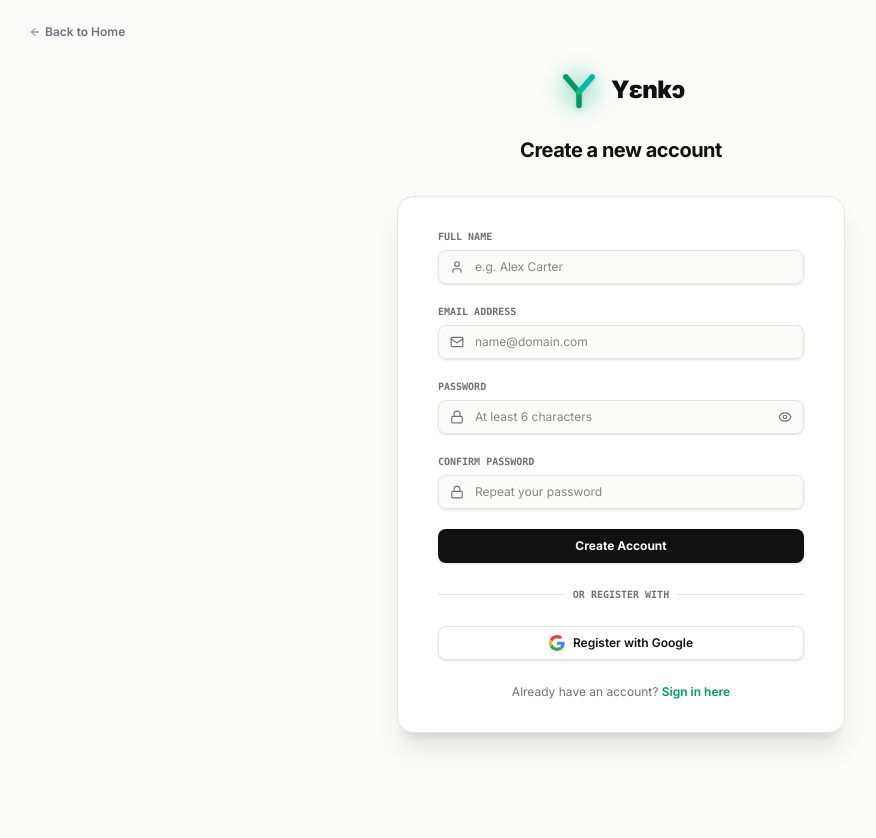
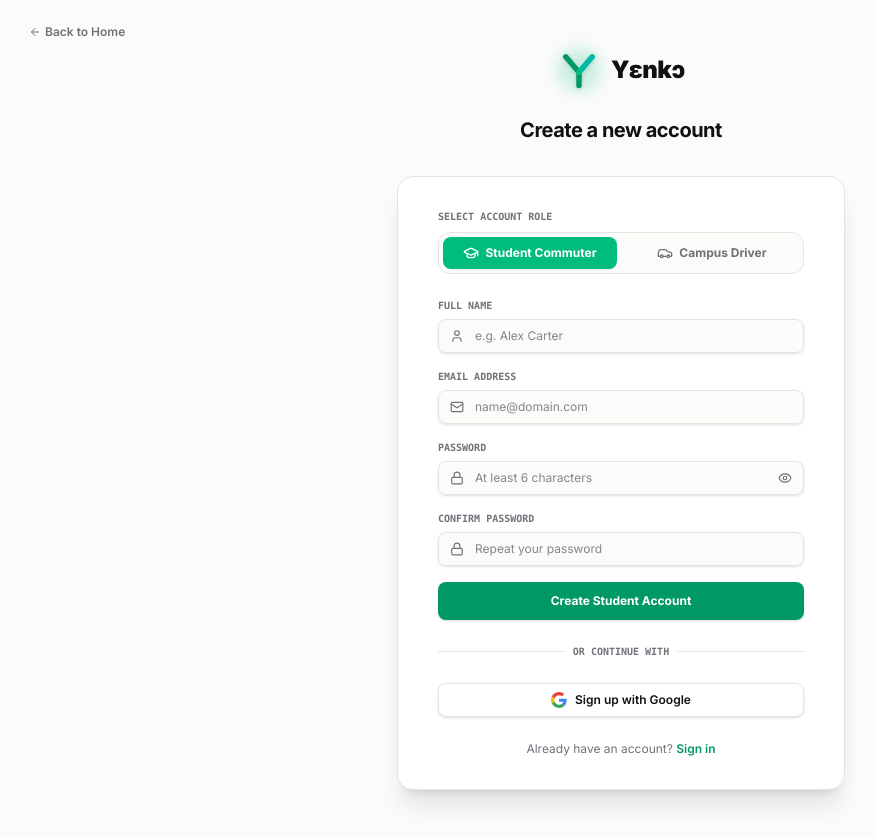
Before and after one commit to bernardblay12-hub/Yenko, a Next.js app: page /signup in a window 1280 px wide. Shown: the whole page, without its empty margins (19-895 px from the left). Before the commit the page ends 800 px from the top, so only its background shows below. Built offline with nearby package versions, Linux system fonts and the light colour scheme; no server answers.

Commit message:
feat: add dedicated driver registration & login role selection tabs with vehicle clearance setup

```diff
--- a/src/app/login/page.tsx
+++ b/src/app/login/page.tsx
@@ -5,12 +5,13 @@
 import { useState, useEffect } from "react";
 import { supabase } from "@/lib/supabase";
 import { toast } from "sonner";
-import { Mail, Lock, ArrowLeft, Loader2, Eye, EyeOff } from "lucide-react";
+import { Mail, Lock, ArrowLeft, Loader2, Eye, EyeOff, Car, GraduationCap } from "lucide-react";
 import { GoogleLogo } from "@/components/BrandIcons";
 import Logo from "@/components/Logo";
 
 export default function LoginPage() {
   const router = useRouter();
+  const [loginRole, setLoginRole] = useState<"student" | "driver">("student");
   const [email, setEmail] = useState("");
   const [password, setPassword] = useState("");
   const [isLoading, setIsLoading] = useState(false);
@@ -44,7 +45,18 @@
       if (error) {
         toast.error(error.message);
       } else if (data.session) {
-        toast.success("Welcome back, bro!");
+        // Update local session role cache if logged in as driver
+        if (typeof window !== "undefined") {
+          const existingProfile = localStorage.getItem("yenko_profile");
+          const parsed = existingProfile ? JSON.parse(existingProfile) : {};
+          localStorage.setItem("yenko_profile", JSON.stringify({
+            ...parsed,
+            role: loginRole,
+            is_verified_driver: loginRole === "driver" ? true : parsed.is_verified_driver,
+          }));
+        }
+
+        toast.success(`Welcome back, bro! Signed in as ${loginRole === "driver" ? "Campus Driver" : "Student Commuter"}.`);
         router.push("/workspace");
       }
     } catch (err: any) {
@@ -107,6 +119,41 @@
 
       <div className="mt-8 sm:mx-auto sm:w-full sm:max-w-md px-4 sm:px-0">
         <div className="bg-surface border border-border-mute py-8 px-6 sm:px-10 rounded-2xl shadow-xl backdrop-blur-md">
+
+          {/* Role Login Selector */}
+          <div className="mb-6">
+            <label className="block text-[10px] font-mono font-bold text-text-muted uppercase mb-2">
+              Sign In As
+            </label>
+            <div className="grid grid-cols-2 gap-2 p-1 rounded-xl bg-background border border-border-mute">
+              <button
+                type="button"
+                onClick={() => setLoginRole("student")}
+                className={`py-2 px-3 rounded-lg text-xs font-bold transition-all cursor-pointer flex items-center justify-center gap-1.5 ${
+                  loginRole === "student"
+                    ? "bg-emerald-500 text-white shadow-xs"
+                    : "text-text-muted hover:text-foreground"
+                }`}
+              >
+                <GraduationCap className="h-4 w-4" />
+                Student Commuter
+              </button>
+
+              <button
+                type="button"
+                onClick={() => setLoginRole("driver")}
+                className={`py-2 px-3 rounded-lg text-xs font-bold transition-all cursor-pointer flex items-center justify-center gap-1.5 ${
+                  loginRole === "driver"
+                    ? "bg-amber-500 text-white shadow-xs"
+                    : "text-text-muted hover:text-foreground"
+                }`}
+              >
+                <Car className="h-4 w-4" />
+                Campus Driver
+              </button>
+            </div>
+          </div>
+
           <form className="space-y-5" onSubmit={handleLogin}>
             {/* Email Input */}
             <div>
@@ -174,12 +221,16 @@
               <button
                 type="submit"
                 disabled={isLoading}
-                className="w-full flex justify-center py-2 px-4 border border-transparent rounded-lg shadow-sm text-xs font-bold text-background bg-foreground hover:bg-zinc-800 dark:bg-zinc-50 dark:text-black dark:hover:bg-zinc-200 transition-all focus:outline-none disabled:opacity-50 disabled:cursor-not-allowed cursor-pointer"
+                className={`w-full flex justify-center py-2.5 px-4 border border-transparent rounded-lg shadow-sm text-xs font-bold text-white transition-all focus:outline-none disabled:opacity-50 cursor-pointer ${
+                  loginRole === "driver"
+                    ? "bg-amber-600 hover:bg-amber-700"
+                    : "bg-emerald-600 hover:bg-emerald-700"
+                }`}
               >
                 {isLoading ? (
                   <Loader2 className="h-3.5 w-3.5 animate-spin" />
                 ) : (
-                  "Sign In"
+                  loginRole === "driver" ? "Sign In as Driver" : "Sign In as Student"
                 )}
               </button>
             </div>
--- a/src/app/signup/page.tsx
+++ b/src/app/signup/page.tsx
@@ -5,16 +5,19 @@
 import { useState, useEffect } from "react";
 import { supabase } from "@/lib/supabase";
 import { toast } from "sonner";
-import { Mail, Lock, User, ArrowLeft, Loader2, Eye, EyeOff } from "lucide-react";
+import { Mail, Lock, User, ArrowLeft, Loader2, Eye, EyeOff, Car, GraduationCap, ShieldCheck } from "lucide-react";
 import { GoogleLogo } from "@/components/BrandIcons";
 import Logo from "@/components/Logo";
 
 export default function SignUpPage() {
   const router = useRouter();
+  const [accountRole, setAccountRole] = useState<"student" | "driver">("student");
   const [fullName, setFullName] = useState("");
   const [email, setEmail] = useState("");
   const [password, setPassword] = useState("");
   const [confirmPassword, setConfirmPassword] = useState("");
+  const [vehicleType, setVehicleType] = useState<string>("Taxi / Car");
+  const [driverIdNumber, setDriverIdNumber] = useState("");
   const [isLoading, setIsLoading] = useState(false);
   const [isGoogleLoading, setIsGoogleLoading] = useState(false);
   const [showPassword, setShowPassword] = useState(false);
@@ -49,13 +52,19 @@
 
     setIsLoading(true);
     try {
+      const profileData = {
+        full_name: fullName,
+        role: accountRole,
+        vehicle_type: accountRole === "driver" ? vehicleType : null,
+        is_verified_driver: accountRole === "driver",
+        student_id_number: driverIdNumber || "70012345",
+      };
+
       const { data, error } = await supabase.auth.signUp({
         email,
         password,
         options: {
-          data: {
-            full_name: fullName,
-          },
+          data: profileData,
           emailRedirectTo: typeof window !== "undefined" ? window.location.origin + "/login" : "",
         },
       });
@@ -63,10 +72,17 @@
       if (error) {
         toast.error(error.message);
       } else {
-        // If auto-confirm is enabled in Supabase local, they might be logged in directly.
-        // If verification email is required, let them know.
+        // Update local session profile cache
+        if (typeof window !== "undefined") {
+          localStorage.setItem("yenko_profile", JSON.stringify({
+            id: data.user?.id || "mock-user-id",
+            ...profileData,
+            email,
+          }));
+        }
+
         if (data.session) {
-          toast.success("Account created successfully, welcome!");
+          toast.success(`Account created successfully as ${accountRole === "driver" ? "Campus Driver" : "Student Commuter"}!`);
           router.push("/workspace");
         } else {
           toast.success("Registration successful! Check your email to verify your account.");
@@ -133,7 +149,42 @@
 
       <div className="mt-8 sm:mx-auto sm:w-full sm:max-w-md px-4 sm:px-0">
         <div className="bg-surface border border-border-mute py-8 px-6 sm:px-10 rounded-2xl shadow-xl backdrop-blur-md">
-          <form className="space-y-5" onSubmit={handleSignUp}>
+
+          {/* Account Role Selector (Student vs Driver) */}
+          <div className="mb-6">
+            <label className="block text-[10px] font-mono font-bold text-text-muted uppercase mb-2">
+              Select Account Role
+            </label>
+            <div className="grid grid-cols-2 gap-2 p-1 rounded-xl bg-background border border-border-mute">
+              <button
+                type="button"
+                onClick={() => setAccountRole("student")}
+                className={`py-2 px-3 rounded-lg text-xs font-bold transition-all cursor-pointer flex items-center justify-center gap-1.5 ${
+                  accountRole === "student"
+                    ? "bg-emerald-500 text-white shadow-xs"
+                    : "text-text-muted hover:text-foreground"
+                }`}
+              >
+                <GraduationCap className="h-4 w-4" />
+                Student Commuter
+              </button>
+
+              <button
+                type="button"
+                onClick={() => setAccountRole("driver")}
+                className={`py-2 px-3 rounded-lg text-xs font-bold transition-all cursor-pointer flex items-center justify-center gap-1.5 ${
+                  accountRole === "driver"
+                    ? "bg-amber-500 text-white shadow-xs"
+                    : "text-text-muted hover:text-foreground"
+                }`}
+              >
+                <Car className="h-4 w-4" />
+                Campus Driver
+              </button>
+            </div>
+          </div>
+
+          <form className="space-y-4" onSubmit={handleSignUp}>
             {/* Full Name Input */}
             <div>
               <label htmlFor="name" className="block text-[10px] font-mono font-bold text-text-muted uppercase mb-1.5">
@@ -178,6 +229,45 @@
                 />
               </div>
             </div>
+
+            {/* Additional Fields for Campus Driver Registration */}
+            {accountRole === "driver" && (
+              <div className="p-3 rounded-xl bg-amber-500/10 border border-amber-500/20 space-y-3">
+                <div className="flex items-center gap-1.5 text-xs font-mono font-bold text-amber-600 dark:text-amber-400">
+                  <ShieldCheck className="h-4 w-4" />
+                  Campus Driver Clearance Setup
+                </div>
+
+                <div>
+                  <label className="block text-[9px] font-mono font-bold uppercase text-text-muted mb-1">
+                    Vehicle Type
+                  </label>
+                  <select
+                    value={vehicleType}
+                    onChange={(e) => setVehicleType(e.target.value)}
+                    className="block w-full p-2 text-xs bg-background border border-border-mute rounded-lg outline-none text-foreground"
+                  >
+                    <option value="Taxi / Car">🚕 Taxi / Passenger Car</option>
+                    <option value="Motorbike">🏍️ Motorbike Express</option>
+                    <option value="Bus / Shuttle">🚌 Campus Shuttle Bus</option>
+                    <option value="E-Bicycle">🚲 E-Bicycle Courier</option>
+                  </select>
+                </div>
+
+                <div>
+                  <label className="block text-[9px] font-mono font-bold uppercase text-text-muted mb-1">
+                    Student/Staff ID or Driver Permit #
+                  </label>
+                  <input
+                    type="text"
+                    placeholder="e.g. UMaT-70012345"
+                    value={driverIdNumber}
+                    onChange={(e) => setDriverIdNumber(e.target.value)}
+                    className="block w-full p-2 text-xs bg-background border border-border-mute rounded-lg outline-none text-foreground"
+                  />
+                </div>
+              </div>
+            )}
 
             {/* Password Input */}
             <div>
@@ -235,12 +325,16 @@
               <button
                 type="submit"
                 disabled={isLoading}
-                className="w-full flex justify-center py-2 px-4 border border-transparent rounded-lg shadow-sm text-xs font-bold text-background bg-foreground hover:bg-zinc-800 dark:bg-zinc-50 dark:text-black dark:hover:bg-zinc-200 transition-all focus:outline-none disabled:opacity-50 disabled:cursor-not-allowed cursor-pointer"
+                className={`w-full flex justify-center py-2.5 px-4 border border-transparent rounded-lg shadow-sm text-xs font-bold text-white transition-all focus:outline-none disabled:opacity-50 cursor-pointer ${
+                  accountRole === "driver"
+                    ? "bg-amber-600 hover:bg-amber-700"
+                    : "bg-emerald-600 hover:bg-emerald-700"
+                }`}
               >
                 {isLoading ? (
                   <Loader2 className="h-3.5 w-3.5 animate-spin" />
                 ) : (
-                  "Create Account"
+                  accountRole === "driver" ? "Create Campus Driver Account" : "Create Student Account"
                 )}
               </button>
             </div>
@@ -253,7 +347,7 @@
                 <div className="w-full border-t border-border-mute" />
               </div>
               <div className="relative flex justify-center text-[10px] font-mono font-bold uppercase">
-                <span className="px-2 bg-surface text-text-muted">Or register with</span>
+                <span className="px-2 bg-surface text-text-muted">Or continue with</span>
               </div>
             </div>
 
@@ -270,7 +364,7 @@
                 ) : (
                   <>
                     <GoogleLogo className="h-4 w-4" />
-                    Register with Google
+                    Sign up with Google
                   </>
                 )}
               </button>
@@ -285,7 +379,7 @@
                 href="/login"
                 className="font-semibold text-emerald-600 dark:text-emerald-400 hover:underline"
               >
-                Sign in here
+                Sign in
               </Link>
             </p>
           </div>
```
